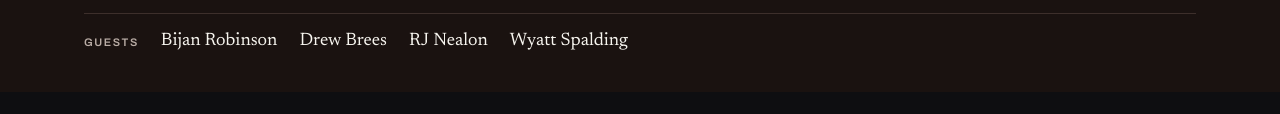
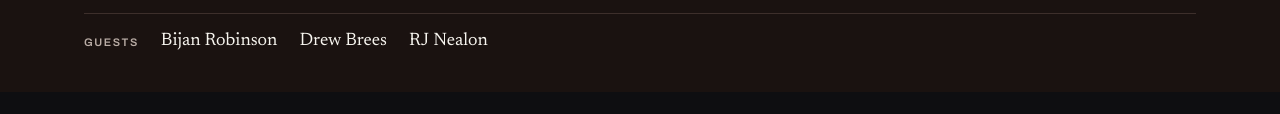
Before and after one commit to zacharybest-byte/zacharybest-byte.github.io, a plain HTML site: page index.html in a window 1280 px wide. Shown: the part 1194-1308 px from the top of the page. Drawn offline with Linux system fonts and the light colour scheme.

Commit message:
Preview: remove co-host Wyatt Spalding from the guest line
Co-Authored-By: Claude Fable 5.2 <noreply@anthropic.com>
Claude-Session: https://claude.ai/code/session_01J5Zi9X7uXZ3VFSwq8V9zpb

```diff
--- a/index.html
+++ b/index.html
@@ -499,7 +499,6 @@ a{color:inherit;text-decoration:none}
       <li><a href="https://redcircle.com/shows/7f8bc817-0a1a-4992-8fe7-951a12bbefea/episodes/9937f74e-5a11-4521-8de2-f1b9ad5be853" target="_blank" rel="noopener">Bijan Robinson<span class="sr-only"> (opens in a new tab)</span></a></li>
       <li><a href="https://podcasts.apple.com/us/podcast/4-drew-brees/id1886473656?i=1000777816941" target="_blank" rel="noopener">Drew Brees<span class="sr-only"> (opens in a new tab)</span></a></li>
       <li><a href="https://podcasts.apple.com/us/podcast/2-rj-nealon/id1886473656?i=1000761164597" target="_blank" rel="noopener">RJ Nealon<span class="sr-only"> (opens in a new tab)</span></a></li>
-      <li><a href="https://podcasts.apple.com/us/podcast/1-welcome-to-the-whats-your-y-podcast-wyatt-spalding/id1886473656?i=1000756160088" target="_blank" rel="noopener">Wyatt Spalding<span class="sr-only"> (opens in a new tab)</span></a></li>
     </ul>
   </div>
 </section>
```
